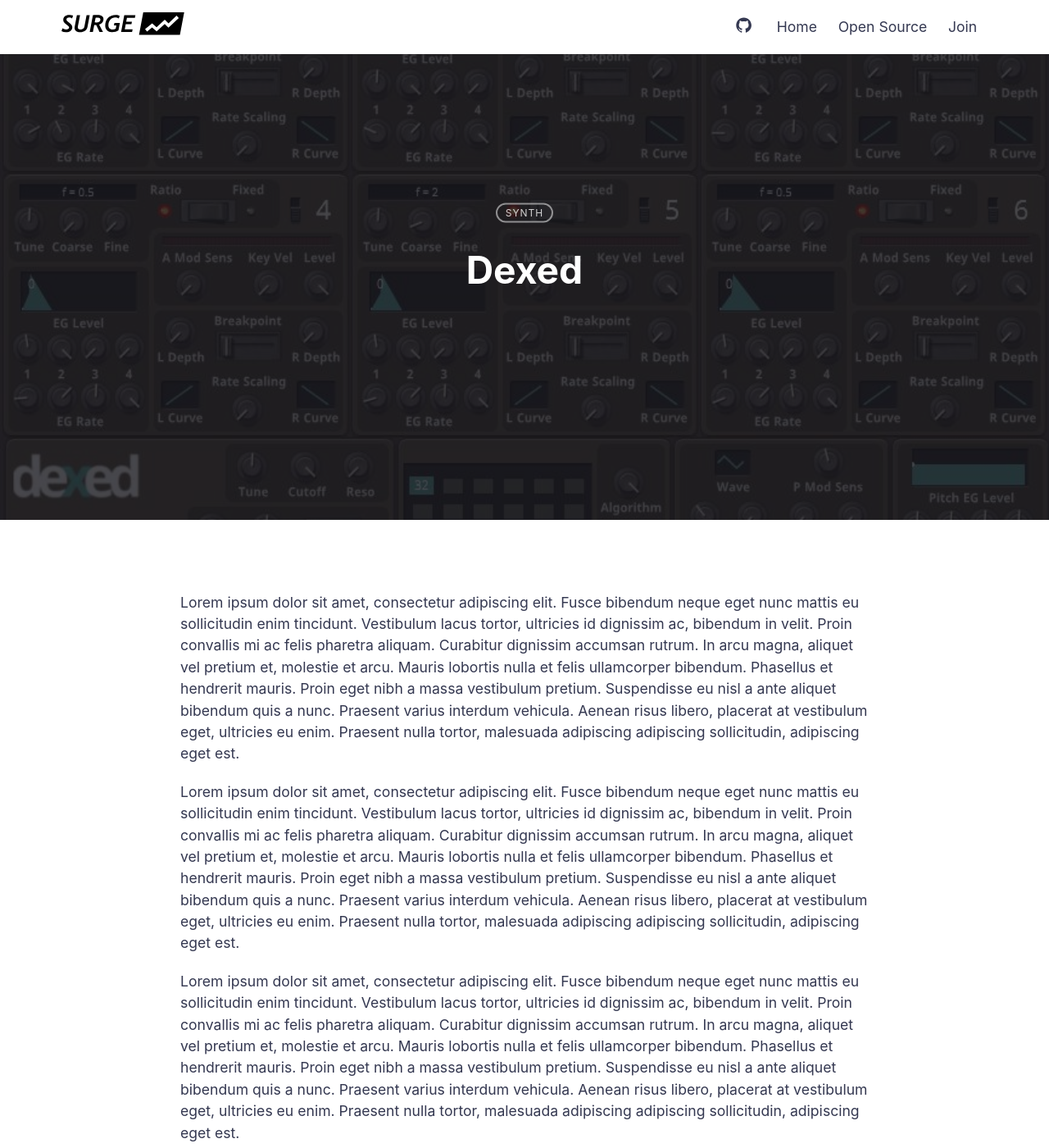
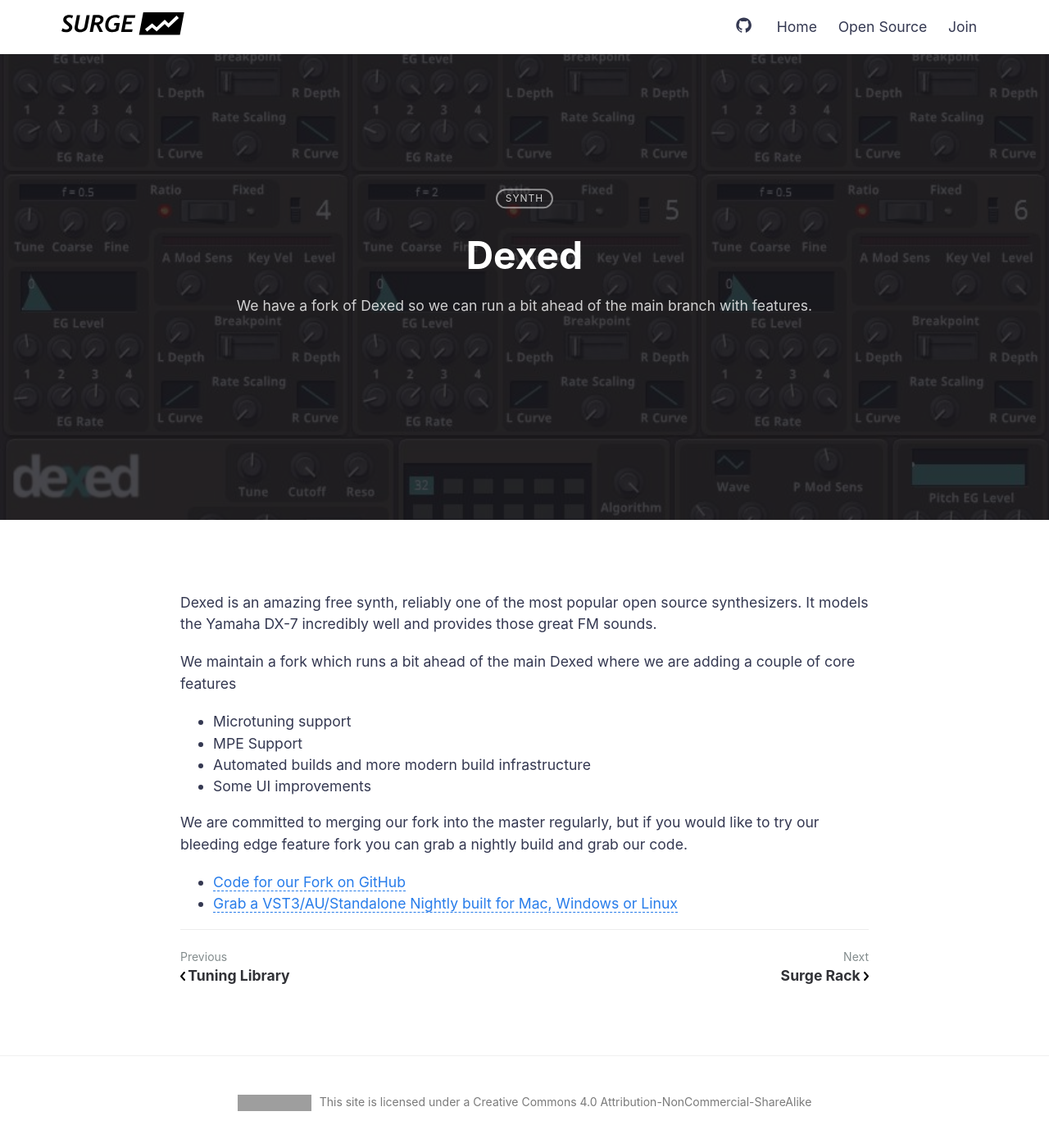
Before and after one commit to surge-synthesizer/surge-synth-team.org, a Jekyll site: the page built from _posts/2020-02-15-dexed.md, in a window 1280 px wide and 1400 px high. Shown: the whole window at 82% size. Built offline with Jekyll 4.4.1, drawn with Linux system fonts in a browser that asks for light colours; grey boxes are pictures that could not be loaded.

Commit message:
Add some copy for dexed and rack

```diff
--- a/_posts/2020-02-15-dexed.md
+++ b/_posts/2020-02-15-dexed.md
@@ -2,12 +2,23 @@
 layout: post
 order: 4
 title: "Dexed"
+summary: We have a fork of Dexed so we can run a bit ahead of the main branch with features.
 featured-img: dexed
 categories: [Synth]
 ---
 
-Lorem ipsum dolor sit amet, consectetur adipiscing elit. Fusce bibendum neque eget nunc mattis eu sollicitudin enim tincidunt. Vestibulum lacus tortor, ultricies id dignissim ac, bibendum in velit. Proin convallis mi ac felis pharetra aliquam. Curabitur dignissim accumsan rutrum. In arcu magna, aliquet vel pretium et, molestie et arcu. Mauris lobortis nulla et felis ullamcorper bibendum. Phasellus et hendrerit mauris. Proin eget nibh a massa vestibulum pretium. Suspendisse eu nisl a ante aliquet bibendum quis a nunc. Praesent varius interdum vehicula. Aenean risus libero, placerat at vestibulum eget, ultricies eu enim. Praesent nulla tortor, malesuada adipiscing adipiscing sollicitudin, adipiscing eget est.
+Dexed is an amazing free synth, reliably one of the most popular open source synthesizers. It models the Yamaha DX-7 incredibly well and
+provides those great FM sounds.
 
-Lorem ipsum dolor sit amet, consectetur adipiscing elit. Fusce bibendum neque eget nunc mattis eu sollicitudin enim tincidunt. Vestibulum lacus tortor, ultricies id dignissim ac, bibendum in velit. Proin convallis mi ac felis pharetra aliquam. Curabitur dignissim accumsan rutrum. In arcu magna, aliquet vel pretium et, molestie et arcu. Mauris lobortis nulla et felis ullamcorper bibendum. Phasellus et hendrerit mauris. Proin eget nibh a massa vestibulum pretium. Suspendisse eu nisl a ante aliquet bibendum quis a nunc. Praesent varius interdum vehicula. Aenean risus libero, placerat at vestibulum eget, ultricies eu enim. Praesent nulla tortor, malesuada adipiscing adipiscing sollicitudin, adipiscing eget est.
+We maintain a fork which runs a bit ahead of the main Dexed where we are adding a couple of core features
 
-Lorem ipsum dolor sit amet, consectetur adipiscing elit. Fusce bibendum neque eget nunc mattis eu sollicitudin enim tincidunt. Vestibulum lacus tortor, ultricies id dignissim ac, bibendum in velit. Proin convallis mi ac felis pharetra aliquam. Curabitur dignissim accumsan rutrum. In arcu magna, aliquet vel pretium et, molestie et arcu. Mauris lobortis nulla et felis ullamcorper bibendum. Phasellus et hendrerit mauris. Proin eget nibh a massa vestibulum pretium. Suspendisse eu nisl a ante aliquet bibendum quis a nunc. Praesent varius interdum vehicula. Aenean risus libero, placerat at vestibulum eget, ultricies eu enim. Praesent nulla tortor, malesuada adipiscing adipiscing sollicitudin, adipiscing eget est.
+* Microtuning support
+* MPE Support
+* Automated builds and more modern build infrastructure
+* Some UI improvements
+
+We are committed to merging our fork into the master regularly, but if you would like to try our bleeding edge feature fork
+you can grab a nightly build and grab our code.
+
+* [Code for our Fork on GitHub](https://github.com/surge-synthesizer/dexed.git)
+* [Grab a VST3/AU/Standalone Nightly built for Mac, Windows or Linux](https://github.com/surge-synthesizer/dexed/releases/tag/Nightly)
```
Also changed, not shown: _posts/2020-02-16-surge-rack.md (+5 -4 lines).
